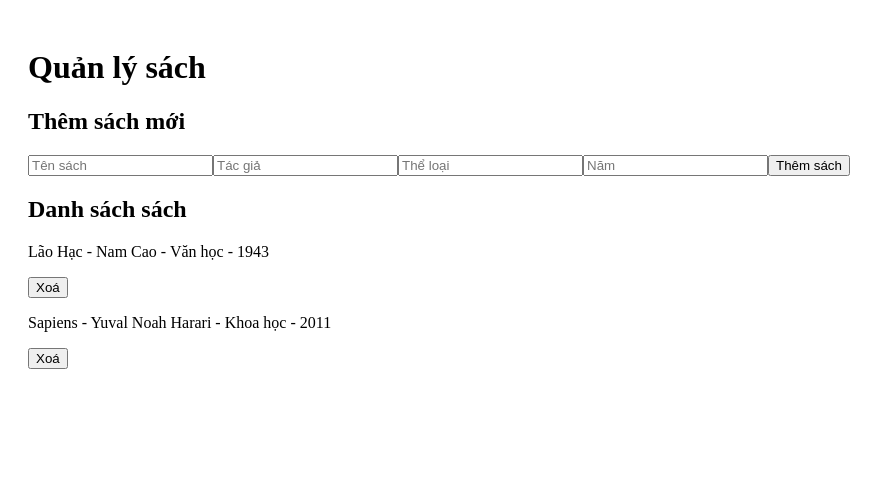
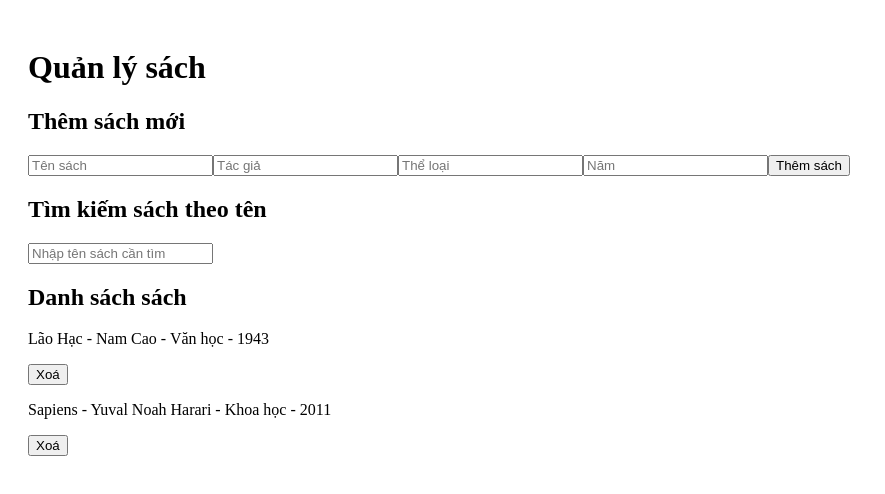
Before and after one commit to mthq2004/KiemTraTH_PTGDUD, a React (Vite) app: page / in a window 1280 px wide. Shown: the top 494 px of the page, without its empty margins (0-885 px from the left). Built offline with nearby package versions, Linux system fonts and the light colour scheme.

Commit message:
tim kiem sach theo ten

```diff
--- a/src/App.jsx
+++ b/src/App.jsx
@@ -13,11 +13,7 @@ function App() {
     year: ''
   });
 
-  // ✅ Hàm xoá sách
-  const handleDelete = (id) => {
-    const updatedBooks = books.filter(book => book.id !== id);
-    setBooks(updatedBooks);
-  };
+  const [search, setSearch] = useState("");
 
   const handleAdd = () => {
     if (!form.title || !form.author || !form.genre || !form.year) return;
@@ -33,6 +29,16 @@ function App() {
     setBooks([...books, newBook]);
     setForm({ title: '', author: '', genre: '', year: '' });
   };
+
+  const handleDelete = (id) => {
+    const updatedBooks = books.filter(book => book.id !== id);
+    setBooks(updatedBooks);
+  };
+
+  // 🔍 Lọc theo tên (không phân biệt hoa thường)
+  const filteredBooks = books.filter(book =>
+    book.title.toLowerCase().includes(search.toLowerCase())
+  );
 
   return (
     <div style={{ padding: '20px' }}>
@@ -62,8 +68,15 @@ function App() {
       />
       <button onClick={handleAdd}>Thêm sách</button>
 
+      <h2>Tìm kiếm sách theo tên</h2>
+      <input
+        placeholder="Nhập tên sách cần tìm"
+        value={search}
+        onChange={(e) => setSearch(e.target.value)}
+      />
+
       <h2>Danh sách sách</h2>
-      {books.map((book) => (
+      {filteredBooks.map((book) => (
         <div key={book.id}>
           <p>
             {book.title} - {book.author} - {book.genre} - {book.year}
```
Also changed, not shown: anhminhchung/cau5/cau5.png (added), 1 other file (tests, documents, lock files or other folders).
